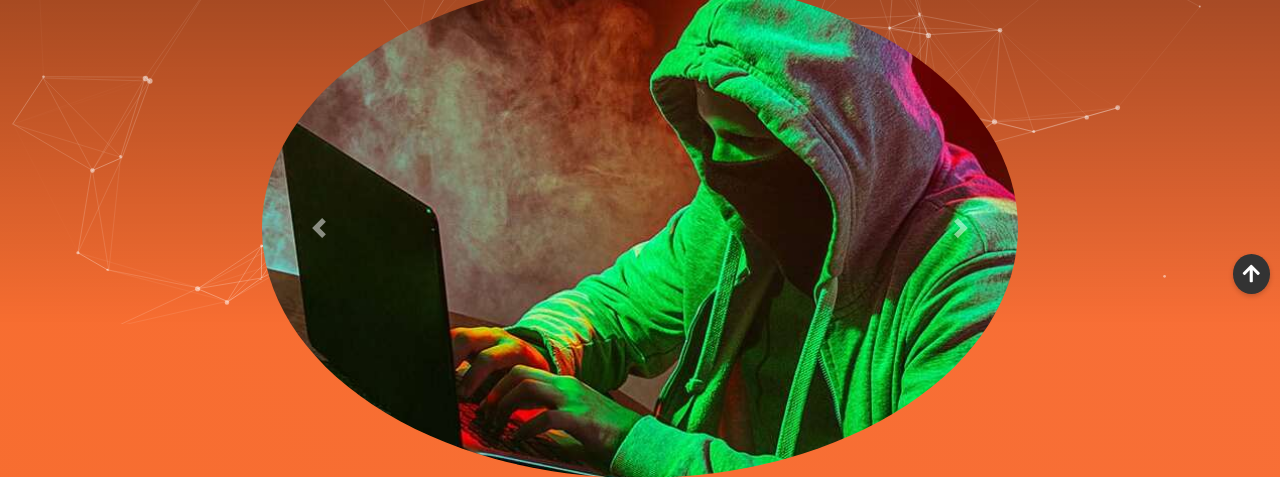
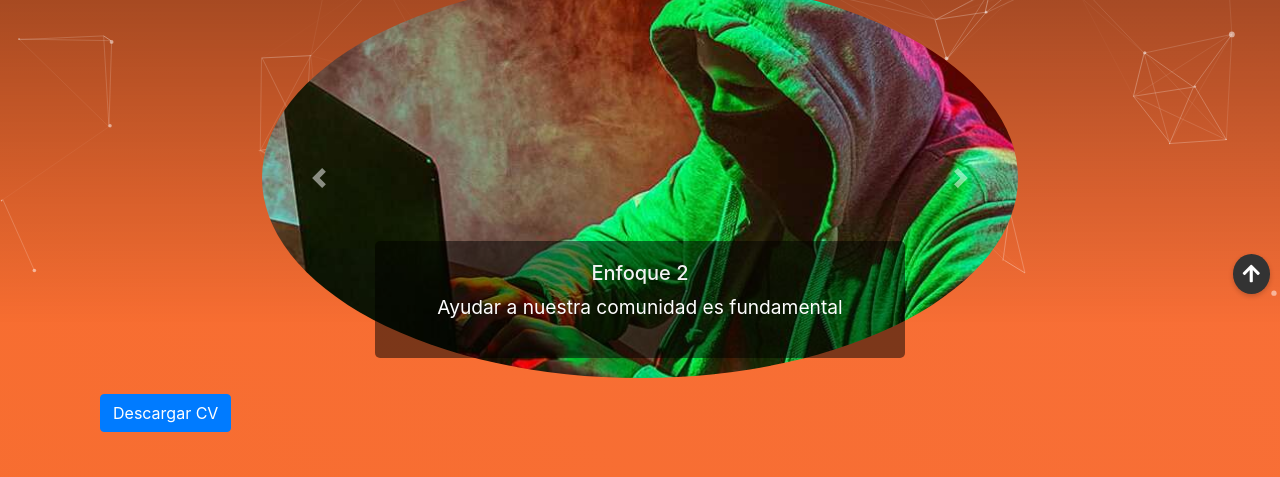
Before and after one commit to zwaldoo1/PRACTICA-CONSOLIDACION-2-, a plain HTML site: page index.html in a window 1280 px wide. Shown: the part 476-953 px from the top of the page. Drawn offline with nearby package versions, Linux system fonts and the light colour scheme; animation ran at ten frames a second; a script that the page names is missing.

Commit message:
npmegusto

```diff
--- a/index.html
+++ b/index.html
@@ -73,17 +73,35 @@
             </a>
         </div>
 
+<!-- Incluye Bootstrap CSS y JS -->
+<link rel="stylesheet" href="https://maxcdn.bootstrapcdn.com/bootstrap/4.5.2/css/bootstrap.min.css">
+<script src="https://code.jquery.com/jquery-3.5.1.slim.min.js"></script>
+<script src="https://cdn.jsdelivr.net/npm/@popperjs/core@2.9.2/dist/umd/popper.min.js"></script>
+<script src="https://maxcdn.bootstrapcdn.com/bootstrap/4.5.2/js/bootstrap.min.js"></script>
+
 <!-- Inicio del carrusel -->
 <div id="profileCarousel" class="carousel slide" data-ride="carousel" data-aos="flip-left">
     <div class="carousel-inner">
         <div class="carousel-item active">
             <img src="img/IMAGEN3.jpg" class="d-block w-100" alt="Foto de perfil 1">
+            <div class="carousel-caption d-none d-md-block">
+                <h5>Enfoque 1</h5>
+                <p>No centramos en crear paginas atractivas</p>
+            </div>
         </div>
         <div class="carousel-item">
             <img src="img/IMAGEN2.jpg" class="d-block w-100" alt="Foto de perfil 2">
+            <div class="carousel-caption d-none d-md-block">
+                <h5>Enfoque 2 </h5>
+                <p>Ayudar a nuestra comunidad es fundamental</p>
+            </div>
         </div>
         <div class="carousel-item">
             <img src="img/IMAGEN1.jpg" class="d-block w-100" alt="Foto de perfil 3">
+            <div class="carousel-caption d-none d-md-block">
+                <h5>Enfoque 3</h5>
+                <p>Nos enforzamos en entregarte nuestra mejor vesion</p>
+            </div>
         </div>
     </div>
     <a class="carousel-control-prev" href="#profileCarousel" role="button" data-slide="prev">
@@ -95,6 +113,8 @@
         <span class="sr-only">Siguiente</span>
     </a>
 </div>
+
+
 <!-- Fin del carrusel -->
 
 
--- a/styles.css
+++ b/styles.css
@@ -682,3 +682,13 @@ footer {
 .text-sobre-mi {
     color: #ffffff;
 }
+.carousel-caption {
+    background-color: rgba(0, 0, 0, 0.5); /* Fondo semi-transparente */
+    padding: 10px; /* Espaciado */
+    border-radius: 5px; /* Bordes redondeados */
+}
+
+.carousel-item img {
+    object-fit: cover; /* Mantiene la relación de aspecto y cubre el contenedor */
+    height: 400px; /* Ajusta la altura de las imágenes */
+}
```
